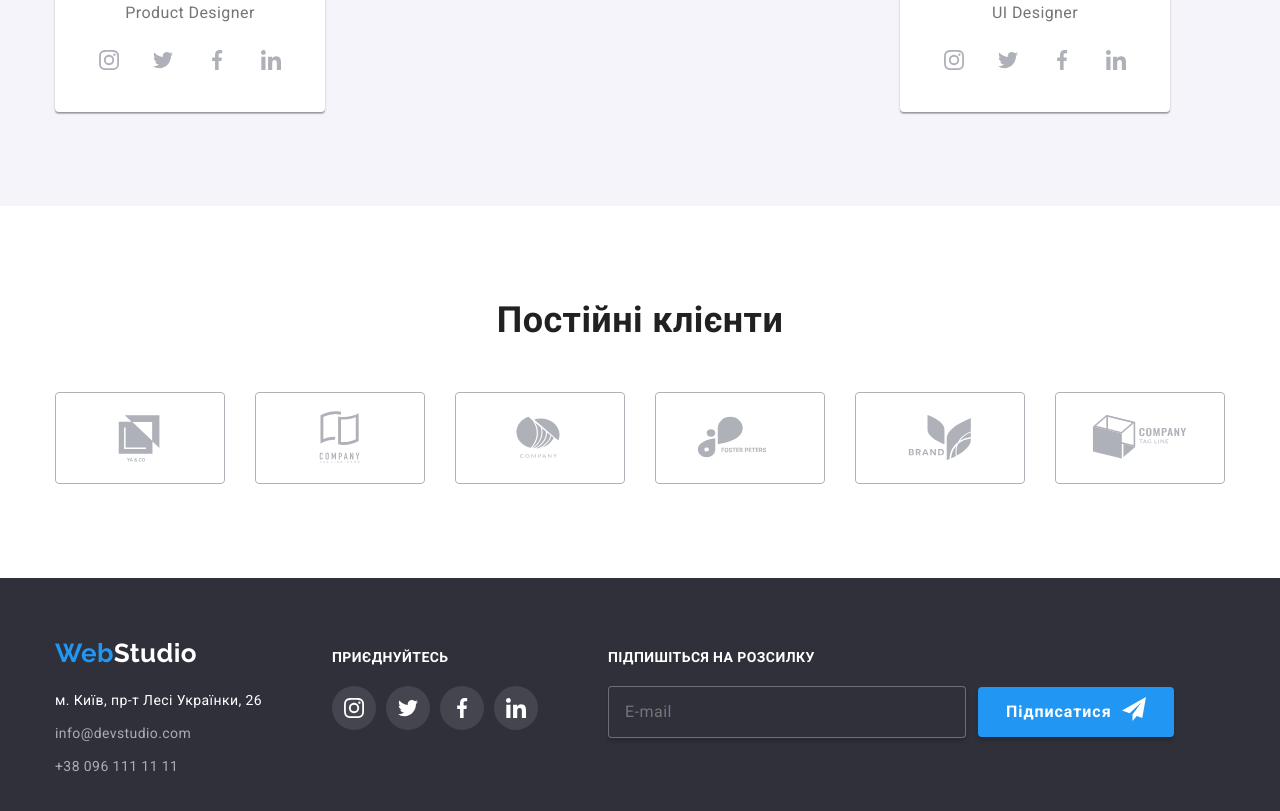
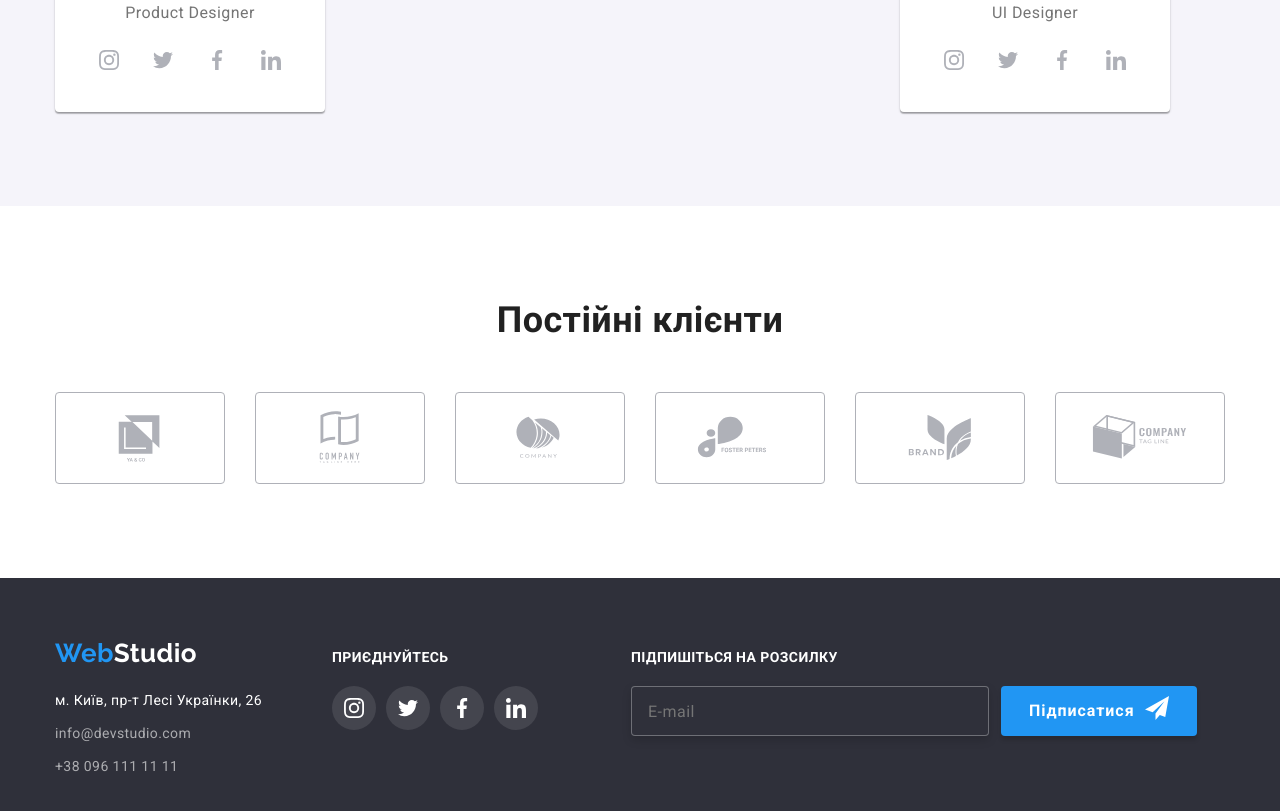
Before and after one commit to Katachka/goit-markup-hw-06, a plain HTML site: page index.html in a window 1280 px wide. Shown: the part 2104-2915 px from the top of the page. Drawn offline with nearby package versions, Linux system fonts and the light colour scheme.

Commit message:
fixed footer margin

```diff
--- a/css/styles.css
+++ b/css/styles.css
@@ -139,7 +139,7 @@ ul {
     margin-right: 50px;
 }
 .contacts .link {
-     display: flex;
+    display: flex;
     align-items: center;
     padding-top: 32px;
     padding-bottom: 32px;
@@ -221,7 +221,7 @@ ul {
 .primary-button:hover,
 .primary-button:focus {
 
- background-color: #188CE8;
+    background-color: #188CE8;
 }
 
 /* sections */
@@ -598,18 +598,25 @@ box-shadow: 0px 1px 1px rgba(0, 0, 0, 0.12),
 .footer-form {
 
 }
+
 .footer-subscribe {
     display: flex;
     align-items: center;
     justify-content: center;
     gap: 12px;
 }
+.subscribe-form {
+  margin-left: 23px;
+}
 .email-footer {
     width: 358px;
+    height: 50px;
+
     border: 1px solid rgba(255, 255, 255, 0.3);
     border-radius: 4px;
+    outline: none;
     padding: 15px 16px;
-    box-shadow: 0px 4px 4px rgba(0, 0, 0, 0.15);
+    filter: drop-shadow(0px 4px 4px rgba(0, 0, 0, 0.15));
     background-color:var(--color-background-footer);
 
     font-size: 16px;
@@ -738,6 +745,7 @@ box-shadow: 0px 1px 1px rgba(0, 0, 0, 0.12),
 }
 .input {
     width: 100%;
+    height: 40px;
     padding: 14px 14px 14px 36px;
     border: 1px solid rgba(33, 33, 33, 0.2);
     border-radius: 4px;
@@ -789,6 +797,7 @@ box-shadow: 0px 1px 1px rgba(0, 0, 0, 0.12),
 }
 .checkbox-input {
     appearance: none;
+
 }
 .checkbox-label {
     line-height: 1.7;
--- a/index.html
+++ b/index.html
@@ -451,7 +451,7 @@
           </div>
           <!-- соц.мережі -->
           <div class="social-footer">
-            <h1 class="footer-title">Приєднуйтесь</h1>
+            <p class="footer-title">Приєднуйтесь</p>
 
             <ul class="social-list list">
               <li class="social-item">
@@ -484,7 +484,9 @@
               </li>
             </ul>
           </div>
+
           <!-- subscribe-form -->
+          <div class="subscribe-form">
             <form class="footer-form">
               <p class="footer-title">Підпишіться на розсилку</p>
               <div class="footer-subscribe">
@@ -497,6 +499,7 @@
                 </button>
               </div>
             </form>
+          </div>
         </div>
       </div>
     </footer>
```
Also changed, not shown: portfolio.html (+2 -0 lines). Lines whose indentation alone changed are shown as unchanged.
